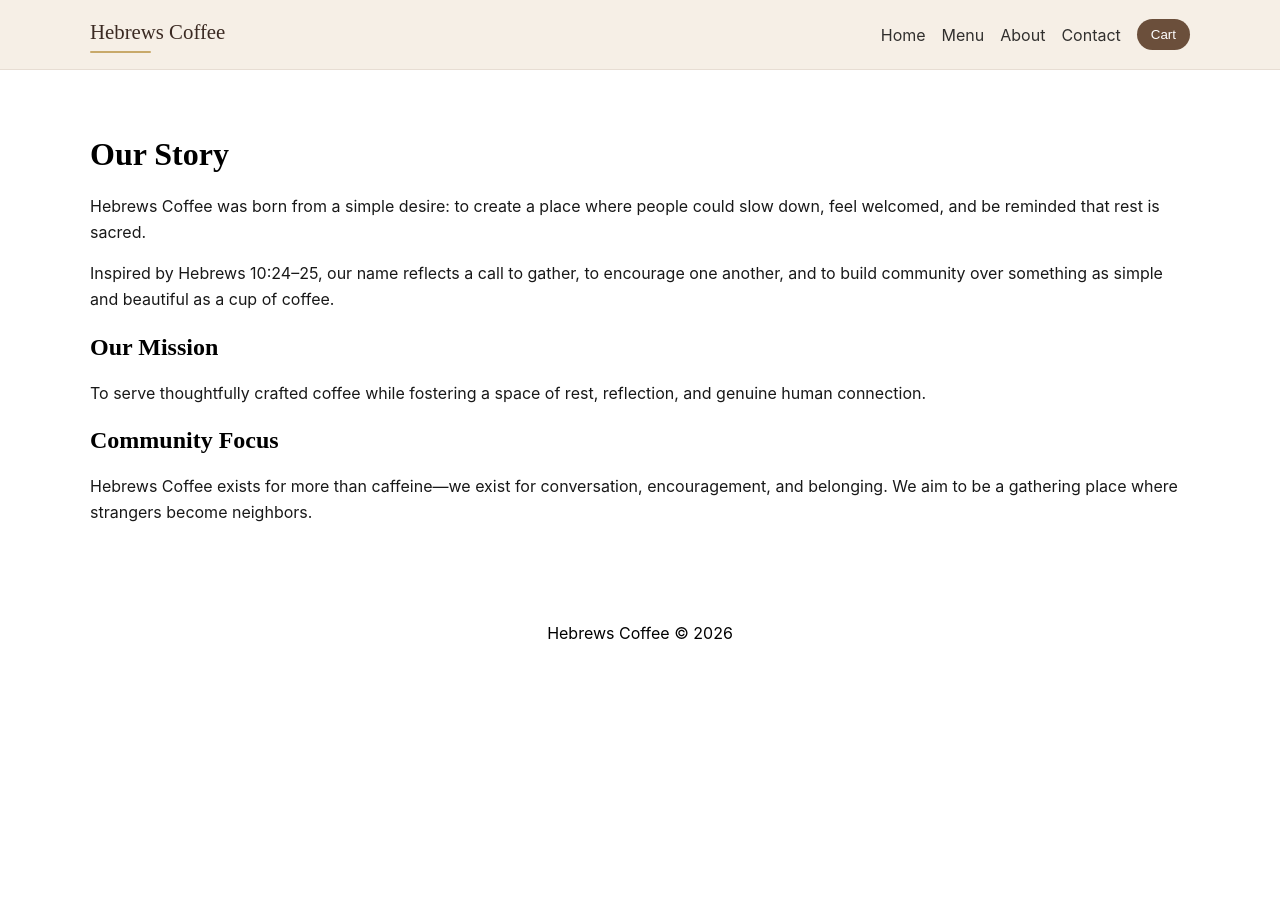
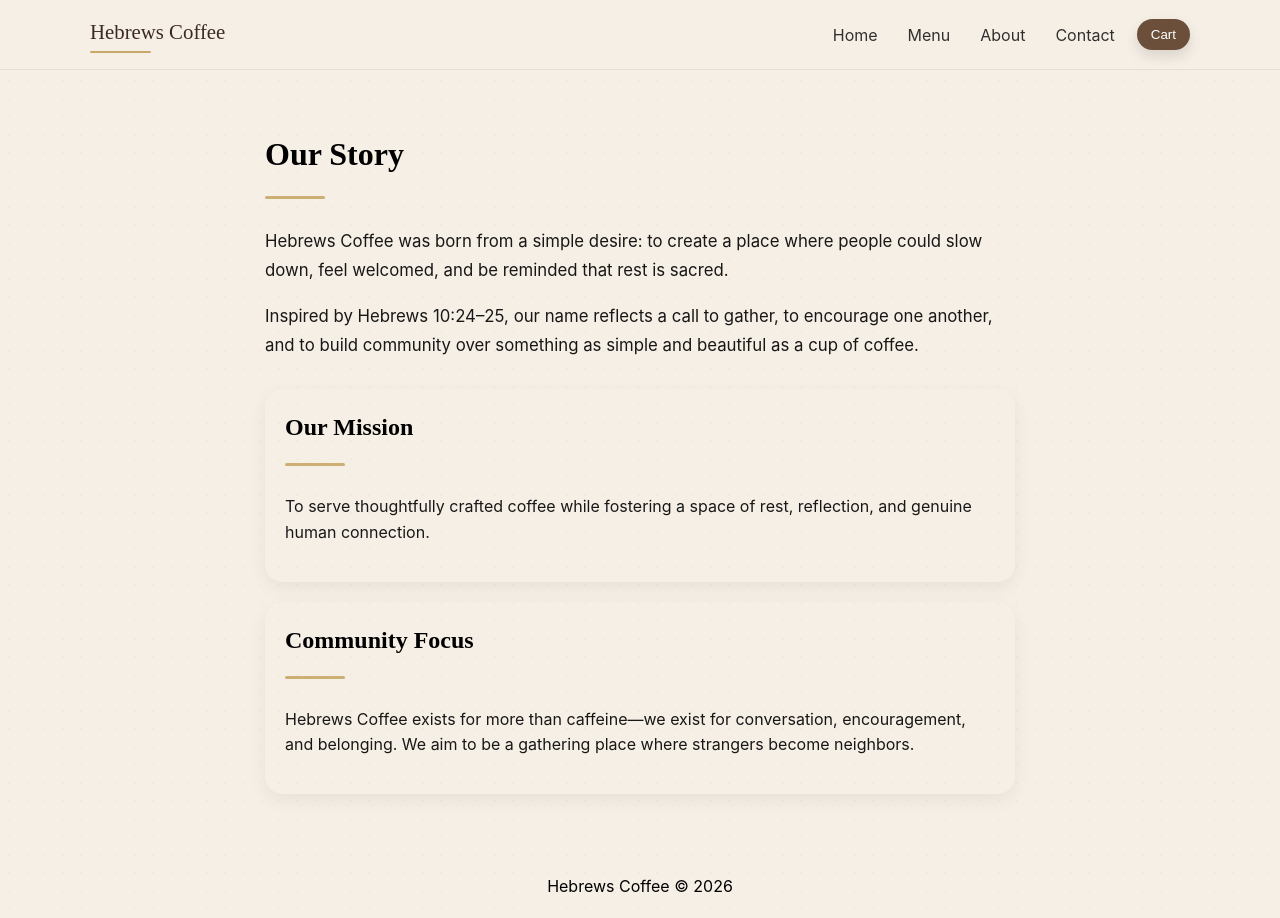
Before and after one commit to raquelledianne/Hebrews-Coffee, a React (Vite) app: page /about in a window 1280 px wide. Before the commit the page ends 800 px from the top, so only its background shows below. Built offline with nearby package versions, Linux system fonts and the light colour scheme.

Commit message:
hamburger

```diff
--- a/src/components/Navbar.jsx
+++ b/src/components/Navbar.jsx
@@ -77,17 +77,23 @@ export default function Navbar() {
             />
           </div>
 
-   {/* LINKS */}
-<div className="nav-links" style={{ display: "flex", gap: "16px", alignItems: "center" }}>
+          {/* DESKTOP LINKS */}
+          <div
+            className="nav-links"
+            style={{
+              display: "flex",
+              gap: "14px",
+              alignItems: "center",
+            }}
+          >
+            <Link to="/" className="nav-link">Home</Link>
+            <Link to="/menu" className="nav-link">Menu</Link>
+            <Link to="/about" className="nav-link">About</Link>
+            <Link to="/contact" className="nav-link">Contact</Link>
 
-  <Link to="/">Home</Link>
-  <Link to="/menu">Menu</Link>
-  <Link to="/about">About</Link>
-  <Link to="/contact">Contact</Link>
-
-  {/* CART */}
             <button
               onClick={() => setOpen(true)}
+              className={animate ? "cart-btn cart-bounce" : "cart-btn"}
               style={{
                 position: "relative",
                 background: "#6b4f3b",
@@ -116,8 +122,6 @@ export default function Navbar() {
                     alignItems: "center",
                     justifyContent: "center",
                     fontWeight: "600",
-          transform: animate ? "scale(1.4)" : "scale(1)",
-          transition: "transform 0.25s ease",
                   }}
                 >
                   {count}
@@ -125,39 +129,78 @@ export default function Navbar() {
               )}
             </button>
           </div>
-          {/* HAMBURGER (mobile only) */}
+
+          {/* HAMBURGER */}
           <button
             className="hamburger"
-            onClick={() => setMobileMenu(!mobileMenu)}
+            onClick={() => setMobileMenu(true)}
           >
             ☰
           </button>
         </div>
 
-        {/* MOBILE MENU */}
+        {/* ================= MOBILE DRAWER ================= */}
         {mobileMenu && (
-          <div className="mobile-menu">
+          <>
+            {/* BACKDROP */}
+            <div
+              onClick={() => setMobileMenu(false)}
+              style={{
+                position: "fixed",
+                inset: 0,
+                background: "rgba(0,0,0,0.35)",
+                zIndex: 9998,
+              }}
+            />
+
+            {/* DRAWER */}
+            <div className="mobile-drawer">
+
+              {/* STEAM LAYER */}
+              <div className="drawer-steam">
+                <span className="drawer-steam-blob s1" />
+                <span className="drawer-steam-blob s2" />
+                <span className="drawer-steam-blob s3" />
+              </div>
+
+              {/* CONTENT */}
+              <div style={{ position: "relative", zIndex: 2, height: "100%", display: "flex", flexDirection: "column" }}>
+
+                {/* HEADER */}
+                <div className="drawer-header">
+                  <span>Menu</span>
+
+                  <button
+                    className="drawer-close"
+                    onClick={() => setMobileMenu(false)}
+                    aria-label="Close menu"
+                  >
+                    ✕
+                  </button>
+                </div>
+
+                {/* LINKS */}
+                <div className="drawer-links">
                   <Link to="/" onClick={() => setMobileMenu(false)}>Home</Link>
                   <Link to="/menu" onClick={() => setMobileMenu(false)}>Menu</Link>
                   <Link to="/about" onClick={() => setMobileMenu(false)}>About</Link>
                   <Link to="/contact" onClick={() => setMobileMenu(false)}>Contact</Link>
+                </div>
 
+                {/* CART */}
                 <button
                   onClick={() => {
                     setOpen(true);
                     setMobileMenu(false);
                   }}
-              style={{
-                background: "#6b4f3b",
-                color: "white",
-                border: "none",
-                padding: "8px 14px",
-                borderRadius: "999px",
-              }}
+                  className="drawer-cart"
                 >
-              Cart ({count})
+                  View Cart ({count})
                 </button>
+
               </div>
+            </div>
+          </>
         )}
       </nav>
 
--- a/src/global.css
+++ b/src/global.css
@@ -17,10 +17,182 @@
 body {
   margin: 0;
   font-family: var(--font-sans);
-  background: var(--bg);
+  background:
+    radial-gradient(rgba(0,0,0,0.02) 1px, transparent 1px),
+    linear-gradient(var(--cream), var(--cream));
+
+  background-size: 18px 18px, 100%;
   color: var(--text);
   line-height: 1.5;
   -webkit-font-smoothing: antialiased;
+}
+
+.section-divider {
+  width: 60px;
+  height: 3px;
+  background: var(--accent);
+  border-radius: 999px;
+  margin: 18px 0 28px 0;
+  opacity: 0.9;
+}
+
+.nav-link {
+  display: inline-block;
+  position: relative;
+
+  padding: 6px 8px;
+  border-radius: 8px;
+
+  transition: transform 0.2s ease, background 0.2s ease, color 0.2s ease;
+}
+
+/* THIS is the lift effect you lost */
+.nav-link:hover {
+  transform: translateY(-3px);
+  color: var(--coffee-medium);
+  background: rgba(200, 169, 106, 0.12);
+}
+
+/* subtle underline (optional but matches your theme) */
+.nav-link::after {
+  content: "";
+  position: absolute;
+  left: 10%;
+  bottom: 2px;
+  width: 0%;
+  height: 2px;
+  background: var(--accent);
+  transition: width 0.25s ease;
+}
+
+.nav-link:hover::after {
+  width: 80%;
+}
+
+.cart-btn {
+  position: relative;
+  background: var(--coffee-medium);
+  color: white;
+  border: none;
+  padding: 8px 14px;
+  border-radius: 999px;
+  cursor: pointer;
+
+  transition: transform 0.2s ease, box-shadow 0.2s ease, background 0.2s ease;
+  box-shadow: 0 6px 14px rgba(0,0,0,0.12);
+}
+
+/* hover = lift + glow */
+.cart-btn:hover {
+  transform: translateY(-3px);
+  background: var(--coffee-light);
+  box-shadow: 0 10px 22px rgba(0,0,0,0.18);
+}
+
+/* click feel */
+.cart-btn:active {
+  transform: translateY(-1px) scale(0.98);
+  box-shadow: 0 6px 12px rgba(0,0,0,0.15);
+}
+/* =========================
+   HERO STEAM EFFECT
+   ========================= */
+
+.steam-container {
+  position: absolute;
+  inset: 0;
+  z-index: 1;
+  pointer-events: none;
+  overflow: hidden;
+
+  /* slight global shift left for composition */
+  transform: translateX(-20px);
+}
+
+/* shared steam style */
+.steam-container::before,
+.steam-container::after,
+.steam-container span {
+  content: "";
+  position: absolute;
+
+  /* 🔥 higher placement (behind title area) */
+  bottom: 35%;
+
+  width: 80px;
+  height: 220px;
+
+  /* more visible but still soft */
+  background: rgba(255, 255, 255, 0.45);
+  box-shadow: 0 0 50px rgba(255, 255, 255, 0.28);
+
+  filter: blur(24px);
+  border-radius: 50%;
+
+  opacity: 0;
+
+  animation: steamRise 6.5s infinite ease-in-out;
+}
+
+/* LEFT steam */
+.steam-container::before {
+  left: 38%;
+  animation-delay: 0s;
+  width: 70px;
+  height: 210px;
+}
+
+.steam-container span {
+  left: 50%;
+  transform: translateX(-50%);
+  width: 60px;
+  height: 200px;
+  animation-delay: 1.8s;
+}
+
+.steam-container::after {
+  left: 56%;
+  animation-delay: 3.6s;
+  width: 90px;
+  height: 240px;
+}
+
+/* =========================
+   STEAM ANIMATION
+   ========================= */
+
+@keyframes steamRise {
+  0% {
+    transform: translate(0px, 0px) scale(0.9);
+    opacity: 0;
+  }
+
+  10% {
+    opacity: 0.55;
+  }
+
+  /* gentle left drift */
+  30% {
+    transform: translate(-10px, -60px) scale(1.05);
+    opacity: 0.4;
+  }
+
+  /* slight right correction (natural wobble) */
+  55% {
+    transform: translate(8px, -160px) scale(1.15);
+    opacity: 0.28;
+  }
+
+  /* drift back left while fading */
+  80% {
+    transform: translate(-6px, -260px) scale(1.3);
+    opacity: 0.12;
+  }
+
+  100% {
+    transform: translate(4px, -340px) scale(1.45);
+    opacity: 0;
+  }
 }
 
 /* layout */
@@ -153,31 +325,241 @@ a:hover {
 }
 
 /* MOBILE MENU */
-.mobile-menu {
-  position: absolute;
-  top: 70px;
-  right: 20px;
 
-  background: #f6efe6;
-  border: 1px solid #e7ddd3;
-  border-radius: 14px;
-
-  padding: 14px;
+.nav-links {
   display: flex;
-  flex-direction: column;
-  gap: 12px;
-
-  min-width: 180px;
-  box-shadow: 0 10px 25px rgba(0,0,0,0.15);
+  gap: 16px;
+  align-items: center;
 }
 
-/* MOBILE ONLY */
-@media (max-width: 768px) {
+/* MOBILE (460px and below) */
+@media (max-width: 460px) {
   .nav-links {
-    display: none;
+    display: none !important;
   }
 
   .hamburger {
     display: block;
   }
 }
+
+/* DRAWER BASE */
+.mobile-drawer {
+  position: fixed;
+  top: 0;
+  right: 0;
+
+  height: 100vh;
+  width: 300px;
+
+  background: rgba(246, 239, 230, 0.92);
+  backdrop-filter: blur(12px);
+
+  border-left: 1px solid #e7ddd3;
+
+  box-shadow: -10px 0 35px rgba(0,0,0,0.18);
+
+  z-index: 9999;
+
+  display: flex;
+  flex-direction: column;
+
+  padding: 18px;
+animation: slideInDrawer 0.28s ease forwards;
+  overflow: hidden; /* important for steam */
+}
+
+/* SLIDE ANIMATION */
+@keyframes slideInDrawer {
+  from {
+    transform: translateX(100%);
+  }
+  to {
+    transform: translateX(0);
+  }
+}
+
+/* HEADER */
+.drawer-header {
+  display: flex;
+  justify-content: space-between;
+  align-items: center;
+
+  font-family: "Playfair Display", serif;
+  font-size: 1.2rem;
+
+  margin-bottom: 20px;
+}
+
+/* LINKS */
+.drawer-links {
+  display: flex;
+  flex-direction: column;
+  gap: 14px;
+}
+
+.drawer-links a {
+  font-size: 1.05rem;
+  padding: 10px;
+  border-radius: 10px;
+  transition: all 0.2s ease;
+}
+
+.drawer-links a:hover {
+  background: rgba(107, 79, 59, 0.08);
+  transform: translateX(4px);
+}
+
+.drawer-header,
+.drawer-links,
+.drawer-cart {
+  position: relative;
+  z-index: 2;
+}
+
+/* CART BUTTON */
+.drawer-cart {
+  margin-top: auto;
+
+  background: #6b4f3b;
+  color: white;
+
+  border: none;
+  padding: 12px;
+  border-radius: 999px;
+
+  cursor: pointer;
+  font-weight: 500;
+
+  box-shadow: 0 8px 18px rgba(0,0,0,0.15);
+  transition: 0.2s ease;
+}
+
+.drawer-cart:hover {
+  transform: translateY(-2px);
+  background: #7b5a42;
+}
+
+.drawer-close {
+  width: 34px;
+  height: 34px;
+
+  display: flex;
+  align-items: center;
+  justify-content: center;
+
+  border-radius: 50%;
+
+  background: rgba(107, 79, 59, 0.08);
+  border: 1px solid rgba(107, 79, 59, 0.15);
+
+  color: #3b2a22;
+  font-size: 18px;
+  font-weight: 500;
+
+  cursor: pointer;
+
+  transition: all 0.2s ease;
+}
+
+.drawer-close:hover {
+  background: rgba(107, 79, 59, 0.15);
+  transform: rotate(90deg) scale(1.05);
+  box-shadow: 0 6px 14px rgba(0,0,0,0.12);
+}
+
+.drawer-close:active {
+  transform: rotate(90deg) scale(0.95);
+}
+
+/* =========================
+   MOBILE DRAWER STEAM (FIXED PREMIUM VERSION)
+   ========================= */
+
+.drawer-steam {
+  position: absolute;
+  inset: 0;
+  pointer-events: none;
+  z-index: 0;
+  overflow: hidden;
+}
+
+/* base steam blob */
+.drawer-steam-blob {
+  position: absolute;
+  bottom: 6%;
+
+  width: 90px;
+  height: 240px;
+
+  background: radial-gradient(
+    circle,
+    rgba(255, 255, 255, 0.35) 0%,
+    rgba(200, 169, 106, 0.18) 45%,
+    transparent 75%
+  );
+
+  filter: blur(30px);
+  border-radius: 50%;
+
+  opacity: 0;
+
+  animation: drawerSteamFloat 7.2s infinite ease-in-out;
+}
+
+/* LEFT */
+.drawer-steam-blob.s1 {
+  left: 26%;
+  width: 60px;
+  height: 170px;
+  animation-delay: 0s;
+}
+
+/* CENTER */
+.drawer-steam-blob.s2 {
+  left: 50%;
+  transform: translateX(-50%);
+  width: 100px;
+  height: 260px;
+  animation-delay: 2.4s;
+}
+
+/* RIGHT */
+.drawer-steam-blob.s3 {
+  left: 72%;
+  width: 70px;
+  height: 200px;
+  animation-delay: 4.8s;
+}
+
+/* animation */
+@keyframes drawerSteamFloat {
+  0% {
+    transform: translateY(0px) translateX(0px) scale(0.9);
+    opacity: 0;
+  }
+
+  15% {
+    opacity: 0.55;
+  }
+
+  35% {
+    transform: translateY(-120px) translateX(-10px) scale(1.05);
+    opacity: 0.35;
+  }
+
+  60% {
+    transform: translateY(-240px) translateX(12px) scale(1.15);
+    opacity: 0.2;
+  }
+
+  85% {
+    transform: translateY(-340px) translateX(-8px) scale(1.3);
+    opacity: 0.08;
+  }
+
+  100% {
+    transform: translateY(-420px) translateX(6px) scale(1.45);
+    opacity: 0;
+  }
+}
--- a/src/pages/About.jsx
+++ b/src/pages/About.jsx
@@ -1,32 +1,44 @@
 export default function About() {
   return (
     <div className="container section">
-      <h1>Our Story</h1>
 
-      <p>
+      <div style={{ maxWidth: "750px", margin: "auto" }}>
+
+        <h1 style={{ marginBottom: "8px" }}>Our Story</h1>
+        <div className="section-divider" />
+
+        <p style={{ fontSize: "1.05rem", lineHeight: "1.7", marginBottom: "18px" }}>
           Hebrews Coffee was born from a simple desire: to create a place where
           people could slow down, feel welcomed, and be reminded that rest is
           sacred.
         </p>
 
-      <p>
+        <p style={{ fontSize: "1.05rem", lineHeight: "1.7", marginBottom: "30px" }}>
           Inspired by Hebrews 10:24–25, our name reflects a call to gather, to
           encourage one another, and to build community over something as simple
           and beautiful as a cup of coffee.
         </p>
 
-      <h2>Our Mission</h2>
+        <div className="card" style={{ padding: "20px", marginBottom: "20px" }}>
+          <h2 style={{ marginBottom: "8px" }}>Our Mission</h2>
+          <div className="section-divider" />
           <p>
             To serve thoughtfully crafted coffee while fostering a space of rest,
             reflection, and genuine human connection.
           </p>
+        </div>
 
-      <h2>Community Focus</h2>
+        <div className="card" style={{ padding: "20px" }}>
+          <h2 style={{ marginBottom: "8px" }}>Community Focus</h2>
+          <div className="section-divider" />
           <p>
             Hebrews Coffee exists for more than caffeine—we exist for conversation,
             encouragement, and belonging. We aim to be a gathering place where
             strangers become neighbors.
           </p>
         </div>
+
+      </div>
+    </div>
   );
 }
```
Also changed, not shown: src/pages/Contact.jsx (+23 -5 lines), src/pages/Home.jsx (+8 -2 lines). Lines whose indentation alone changed are shown as unchanged.
